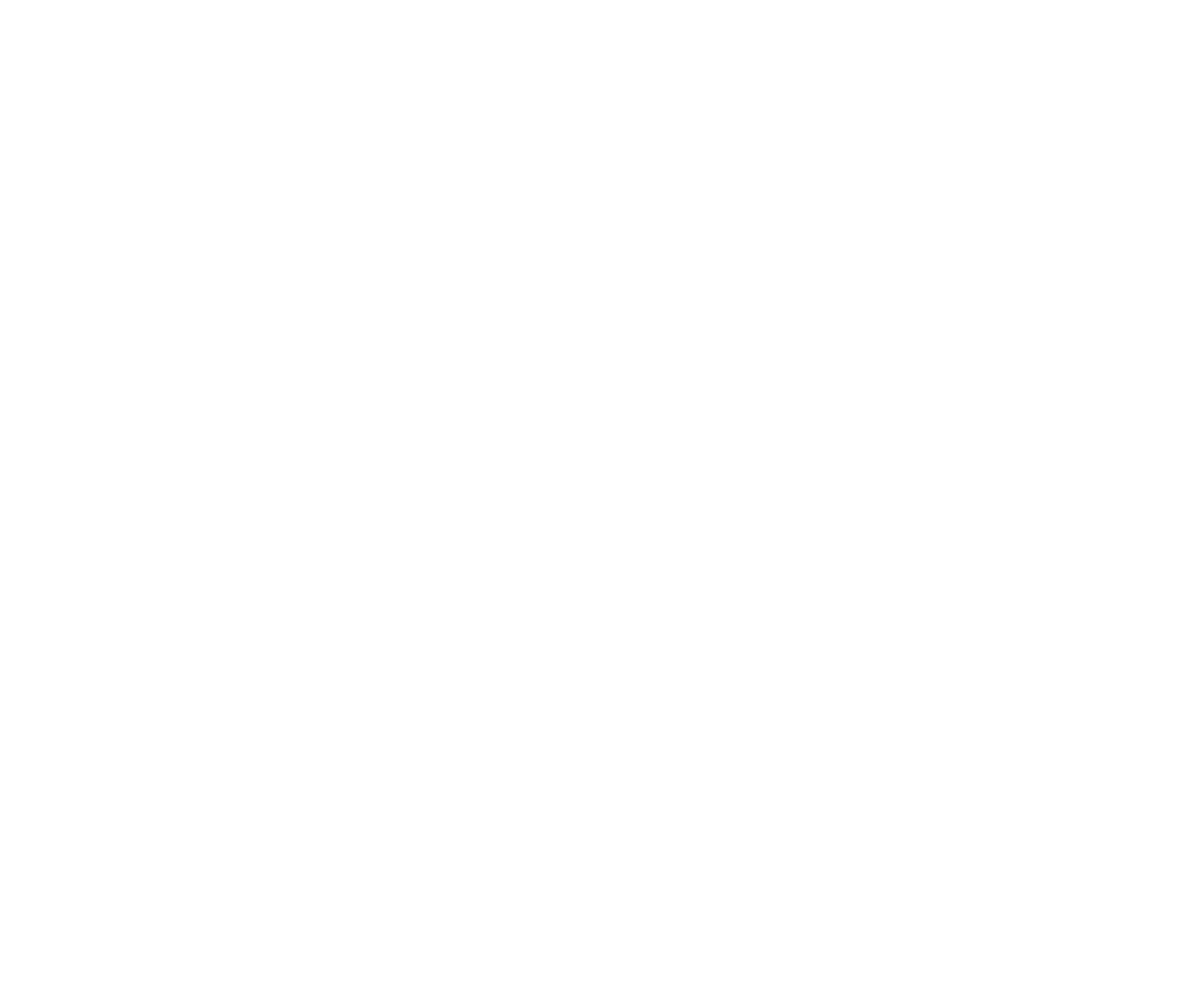
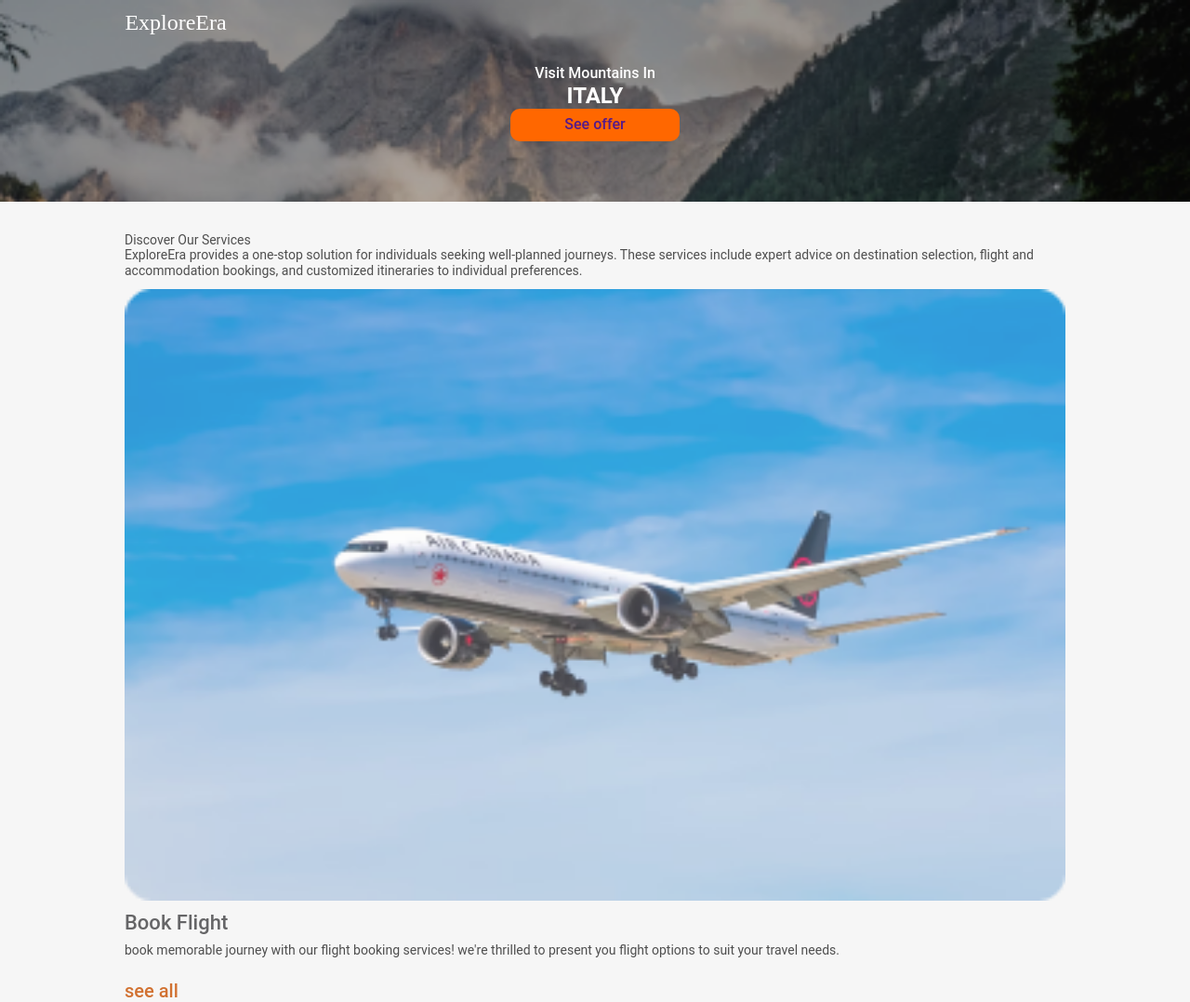
Before and after one commit to eratiani/UNILAB-JS_TI, a website: page index.html in a window 1280 px wide. Shown: the whole page at 93% size. Before the commit the page ends 800 px from the top, so only its background shows below. Drawn offline with Linux system fonts and the light colour scheme.

Commit message:
add till sec-3 mob

```diff
--- a/index.html
+++ b/index.html
@@ -5,15 +5,55 @@
     <meta name="viewport" content="width=device-width, initial-scale=1.0" />
     <meta name="description" content="tech task for unilab" />
     <title>booking Site</title>
+    <link rel="stylesheet" href="./styles/main.css" />
+    <link rel="stylesheet" href="./styles/landing.css" />
   </head>
   <body>
     <div class="container--main">
-      <div class="container--center">
-        <header class="header">
-          <nav class="nav__main--dsc"></nav>
-          <nav class="nav__main--mobile"></nav>
-        </header>
-      </div>
+      <header class="header">
+        <div class="container--logo"><h1 class="logo">ExploreEra</h1></div>
+        <div class="burger--container"></div>
+        <nav class="nav__main--dsc"></nav>
+        <nav class="nav__main--mobile"></nav>
+      </header>
+      <section class="sec--1">
+        <div class="container__sec--1">
+          <p class="sec__1--p">Visit Mountains In</p>
+          <h3 class="sec__1--title">ITALY</h3>
+          <a href="" class="sec__1--btn btn--primary">See offer</a>
+        </div>
+      </section>
+      <section class="sec--2">
+        <div class="container--center">
+          <div class="sec__2__container--text">
+            <h2 class="sec__2--title">Discover Our Services</h2>
+            <p class="sec__2--p">
+              ExploreEra provides a one-stop solution for individuals seeking
+              well-planned journeys. These services include expert advice on
+              destination selection, flight and accommodation bookings, and
+              customized itineraries to individual preferences.
+            </p>
+          </div>
+          <div class="sec__2__container--cards">
+            <div class="sec__2__container--card">
+              <div class="sec__2__card__container--img">
+                <img
+                  src="./assets/img/img-mobile/sec-2-1.png"
+                  alt="img"
+                  class="sec__2__card--img"
+                />
+              </div>
+              <h3 class="sec__2--title-g">Book Flight</h3>
+              <p class="sec__2__card--p">
+                book memorable journey with our flight booking services! we're
+                thrilled to present you flight options to suit your travel
+                needs.
+              </p>
+            </div>
+          </div>
+          <a href="" class="sec__2--link">see all</a>
+        </div>
+      </section>
     </div>
   </body>
 </html>
--- /dev/null
+++ b/styles/landing.scss
@@ -0,0 +1,124 @@
+@import "variables";
+/////// global classses
+.container--center {
+  width: 79.069vw;
+  min-height: 32px;
+  margin: 0 auto;
+}
+.btn--primary {
+  border-radius: 10px;
+  padding: 8px 20px 8px 20px;
+  gap: 10px;
+  display: block;
+  text-decoration: none;
+  background-color: $primary-btn-color;
+  transition: all ease-in-out 0.3s;
+}
+.btn--primary:hover {
+  background-color: $primary-btn-hover;
+}
+/////// global classses
+.container--main {
+  position: relative;
+  .header {
+    width: 79.069vw;
+    min-height: 32px;
+    margin-top: 8px;
+    position: absolute;
+    left: 10.5%;
+    .logo {
+      font-family: Kalnia;
+      font-size: 24px;
+      font-weight: 500;
+      color: #ffffff;
+      line-height: 32.28px;
+    }
+  }
+  ///navigation mob
+  ///navigation mob
+
+  /////// sec-1
+  .sec--1 {
+    width: 100vw;
+    height: 147px;
+    padding-top: 70px;
+    display: flex;
+    justify-content: center;
+    background-image: url(../assets/img/img-mobile/sec-1.png);
+    background-repeat: no-repeat;
+    background-size: cover;
+    .container__sec--1 {
+      font-family: Roboto;
+      font-weight: 500;
+      font-size: 16px;
+      line-height: 18.75px;
+      color: #ffffff;
+      text-align: center;
+      .sec__1--title {
+        font-weight: 600;
+        font-size: 24px;
+        line-height: 28.13px;
+        letter-spacing: 10%;
+      }
+      .sec__1--btn {
+        width: 142px;
+        display: flex;
+        justify-content: center;
+        align-items: center;
+      }
+    }
+  }
+  /////// sec-1
+
+  /////// sec-2
+  .sec__2--title-g {
+    font-weight: 500;
+    color: #424244;
+    opacity: 100%;
+    font-size: 22px;
+    line-height: 25.78px;
+    margin-bottom: 8px;
+  }
+  .sec--2 {
+    padding-top: 33px;
+    font-family: Roboto;
+
+    font-weight: 400;
+    font-size: 14px;
+    line-height: 16.41px;
+    color: #252525;
+    opacity: 80%;
+    .sec__2__container--text {
+      .sec__2--p {
+        margin-bottom: 12px;
+      }
+    }
+    .sec__2__container--cards {
+      display: grid;
+      grid-template-columns: 1fr;
+      gap: 20px;
+      .sec__2__container--card {
+        .sec__2__card__container--img {
+          margin-bottom: 8px;
+          > img {
+            max-width: 100%;
+            width: 100%;
+            min-height: 221px;
+            height: 100%;
+          }
+        }
+      }
+    }
+    .sec__2--link {
+      font-family: Roboto;
+      font-weight: 500;
+      display: block;
+      font-size: 20px;
+      line-height: 23.44px;
+      margin-top: 24px;
+      color: $primary-btn-hover;
+      text-decoration: none;
+    }
+  }
+  /// sec-2
+}
--- a/styles/main.scss
+++ b/styles/main.scss
@@ -0,0 +1,129 @@
+@import "variables";
+html,
+body,
+div,
+span,
+applet,
+object,
+iframe,
+h1,
+h2,
+h3,
+h4,
+h5,
+h6,
+p,
+blockquote,
+pre,
+a,
+abbr,
+acronym,
+address,
+big,
+cite,
+code,
+del,
+dfn,
+em,
+img,
+ins,
+kbd,
+q,
+s,
+samp,
+small,
+strike,
+strong,
+sub,
+sup,
+tt,
+var,
+b,
+u,
+i,
+center,
+dl,
+dt,
+dd,
+ol,
+ul,
+li,
+fieldset,
+form,
+label,
+legend,
+table,
+caption,
+tbody,
+tfoot,
+thead,
+tr,
+th,
+td,
+article,
+aside,
+canvas,
+details,
+embed,
+figure,
+figcaption,
+footer,
+header,
+hgroup,
+menu,
+nav,
+output,
+ruby,
+section,
+summary,
+time,
+mark,
+audio,
+video {
+  margin: 0;
+  padding: 0;
+  border: 0;
+  font-size: 100%;
+  font: inherit;
+  vertical-align: baseline;
+}
+/* HTML5 display-role reset for older browsers */
+article,
+aside,
+details,
+figcaption,
+figure,
+footer,
+header,
+hgroup,
+menu,
+nav,
+section {
+  display: block;
+}
+body {
+  line-height: 1;
+}
+ol,
+ul {
+  list-style: none;
+}
+blockquote,
+q {
+  quotes: none;
+}
+blockquote:before,
+blockquote:after,
+q:before,
+q:after {
+  content: "";
+  content: none;
+}
+table {
+  border-collapse: collapse;
+  border-spacing: 0;
+}
+body {
+  background-color: $primary-bg-color;
+  box-sizing: border-box;
+}
--- /dev/null
+++ b/styles/variables.scss
@@ -0,0 +1,4 @@
+$primary-bg-color: #f6f6f6;
+$primary-btn-color: #ff6700;
+$secondary-btn-color: #ff8c3e;
+$primary-btn-hover: #c85100;
```
Also changed, not shown: package.json (added, +15 -0 lines), styles/globals.scss (deleted), styles/landing.css (added), styles/main.css (added), styles/variables.css (added), 5 other files.
